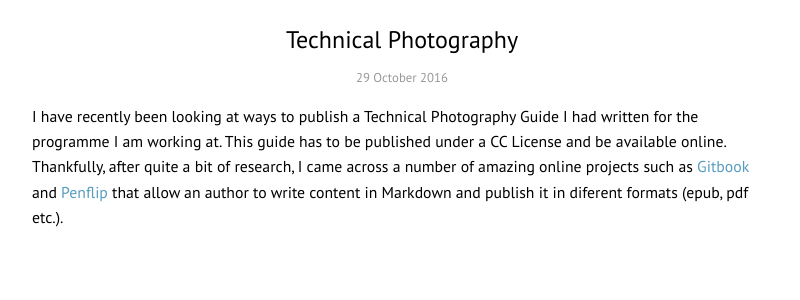
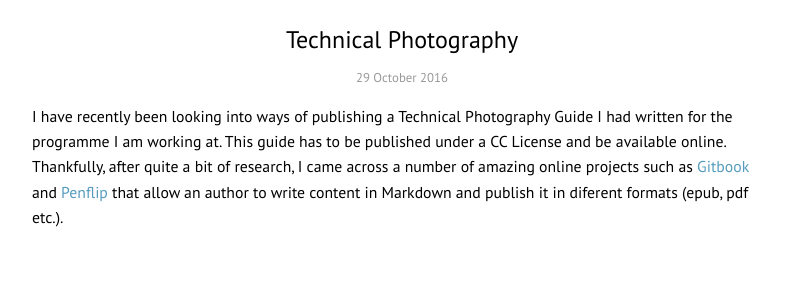
Before and after one commit to pgalatis/pgalatis.github.io, a Jekyll site: the page built from _posts/2016-10-29-technical-photography.markdown, in a window 1280 px wide. Shown: the part 275-575 px from the top of the page, without its empty margins (238-1038 px from the left). Built offline with Jekyll 4.4.1, drawn with Linux system fonts in a browser that asks for light colours; nearby versions of some CDN libraries.

Commit message:
Update 2016-10-29-technical-photography.markdown

```diff
--- a/_posts/2016-10-29-technical-photography.markdown
+++ b/_posts/2016-10-29-technical-photography.markdown
@@ -4,7 +4,7 @@ title:  "Technical Photography"
 date:   2016-10-29 14:30:00 +0000
 ---
 
-I have recently been looking at ways to publish a Technical Photography Guide I had written for the programme I am working at. This guide has to be published under a CC License and be available online.
+I have recently been looking into ways of publishing a Technical Photography Guide I had written for the programme I am working at. This guide has to be published under a CC License and be available online.
 Thankfully, after quite a bit of research, I came across a number of amazing online projects such as [Gitbook](https://www.gitbook.com/)
 and [Penflip](http://www.penflip.com) that allow an author to write content in Markdown and publish it in diferent formats (epub, pdf etc.).
 
```
